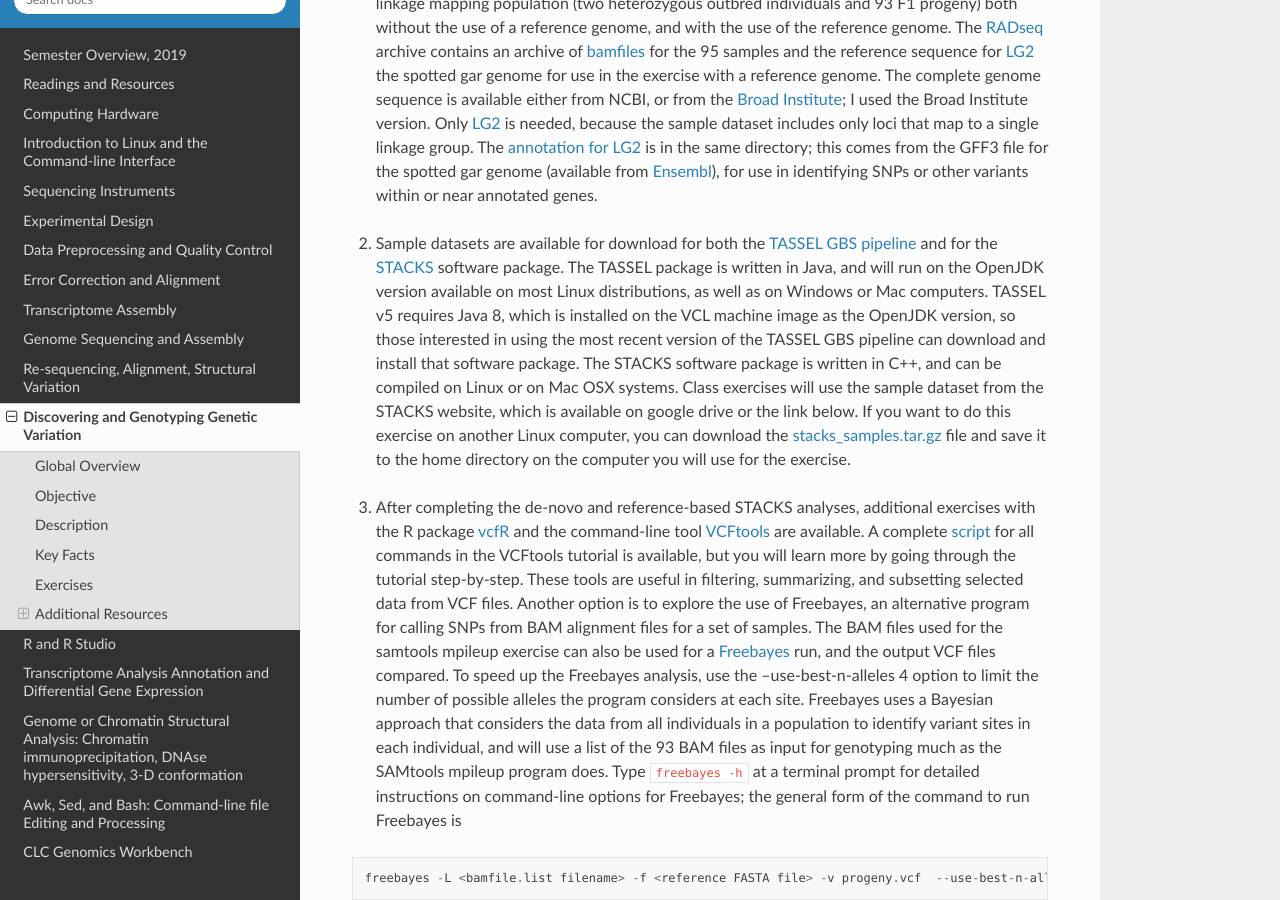
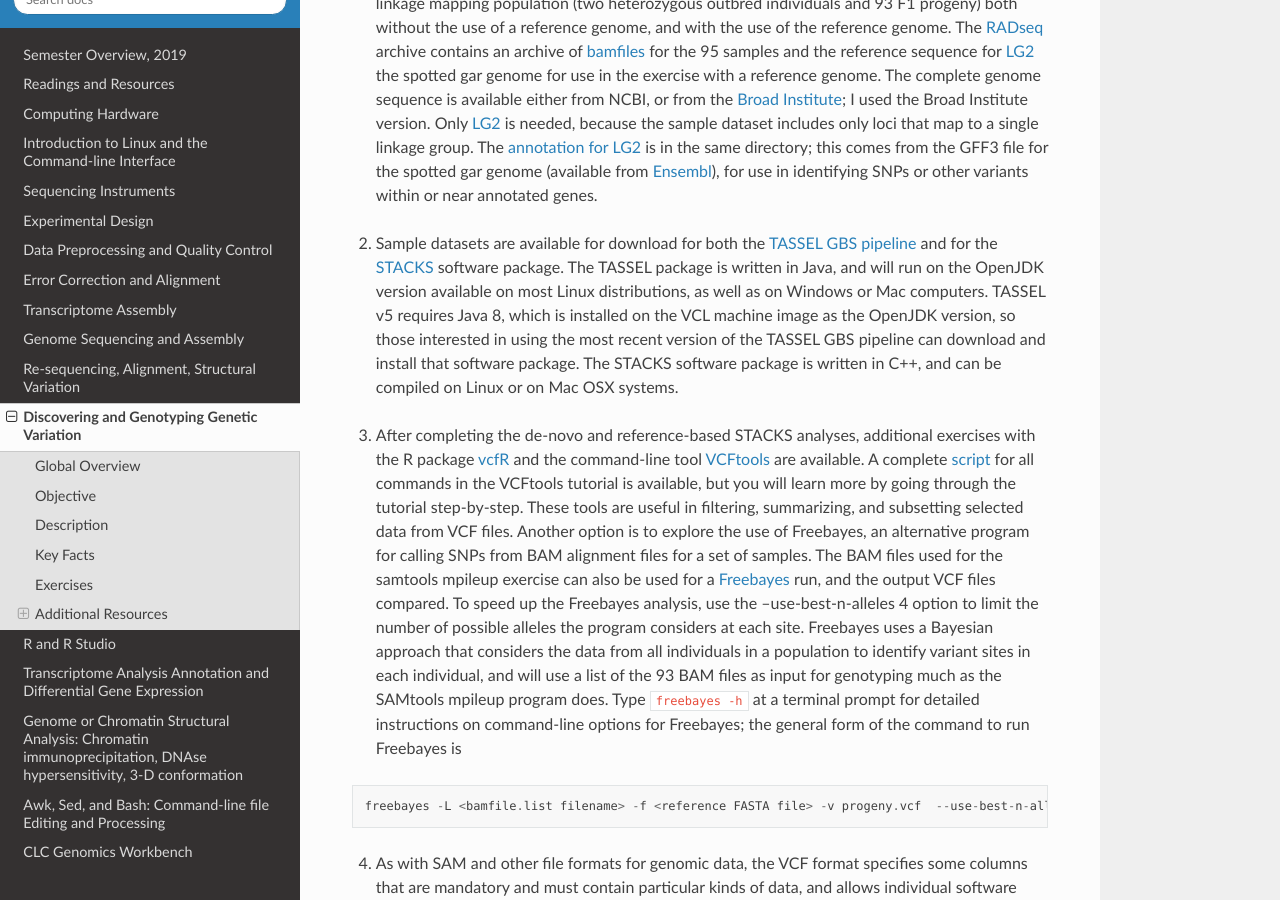
Before and after one commit to rwhetten/DeepSeqAnalysis, a Sphinx documentation site: the page built from docs/source/genotyping.rst, in a window 1280 px wide and 900 px high, scrolled down 2217 px. Built offline with Sphinx 7.4.7 and the Read the Docs theme 2.0.0, drawn with Linux system fonts in a browser that asks for light colours.

Commit message:
Update genotyping.rst

```diff
--- a/docs/source/genotyping.rst
+++ b/docs/source/genotyping.rst
@@ -51,7 +51,7 @@
 
 \
 
-2.	Sample datasets are available for download for both the `TASSEL GBS pipeline <http://www.maizegenetics.net/tassel>`_ and for the `STACKS <http://catchenlab.life.illinois.edu/stacks/>`_ software package. The TASSEL package is written in Java, and will run on the OpenJDK version available on most Linux distributions, as well as on Windows or Mac computers. TASSEL v5 requires Java 8, which is installed on the VCL machine image as the OpenJDK version, so those interested in using the most recent version of the TASSEL GBS pipeline can download and install that software package. The STACKS software package is written in C++, and can be compiled on Linux or on Mac OSX systems. Class exercises will use the sample dataset from the STACKS website, which is available on google drive or the link below. If you want to do this exercise on another Linux computer, you can download the `stacks_samples.tar.gz <http://catchenlab.life.illinois.edu/stacks/tutorial/stacks_samples.tar.gz>`_ file and save it to the home directory on the computer you will use for the exercise.
+2.	Sample datasets are available for download for both the `TASSEL GBS pipeline <http://www.maizegenetics.net/tassel>`_ and for the `STACKS <http://catchenlab.life.illinois.edu/stacks/>`_ software package. The TASSEL package is written in Java, and will run on the OpenJDK version available on most Linux distributions, as well as on Windows or Mac computers. TASSEL v5 requires Java 8, which is installed on the VCL machine image as the OpenJDK version, so those interested in using the most recent version of the TASSEL GBS pipeline can download and install that software package. The STACKS software package is written in C++, and can be compiled on Linux or on Mac OSX systems.
 
 \
 
```
